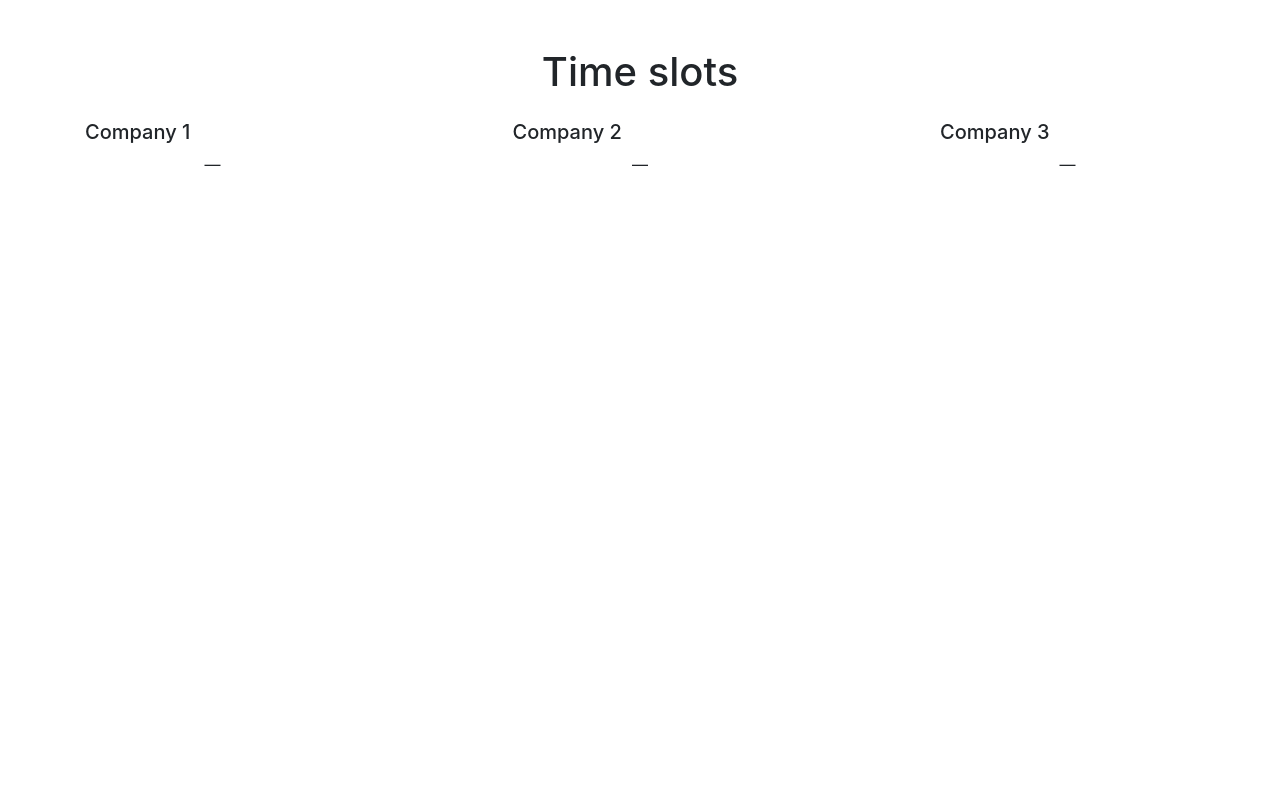
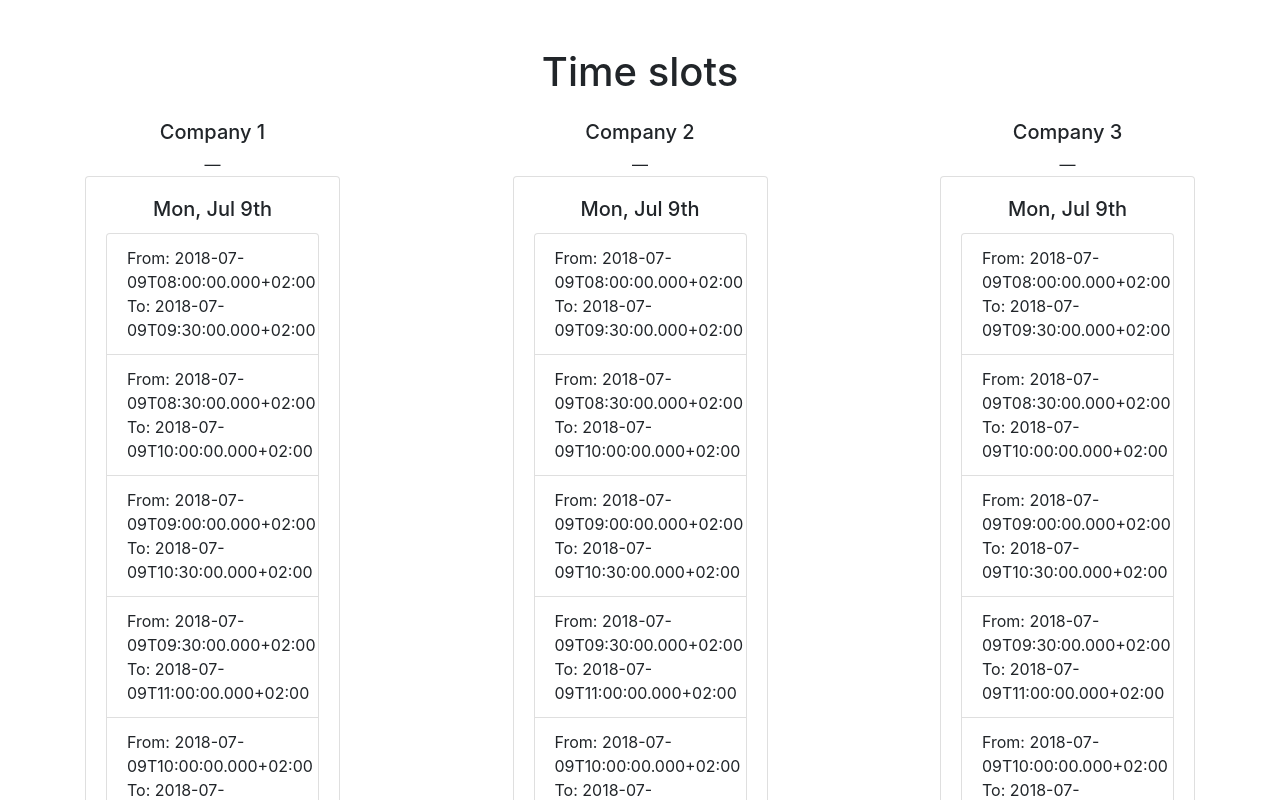
Before and after one commit to olezhek/time-slots, a React (Create React App) app: page / in a window 1280 px wide. Shown: the top 800 px of the page. Built offline with nearby package versions, Linux system fonts and the light colour scheme.

Commit message:
+moment, init DayOfWeek

```diff
--- a/package.json
+++ b/package.json
@@ -9,6 +9,7 @@
     "@testing-library/user-event": "^7.1.2",
     "bootstrap": "^4.5.3",
     "classnames": "^2.2.6",
+    "moment": "^2.29.1",
     "react": "^17.0.1",
     "react-dom": "^17.0.1",
     "react-redux": "^7.1.3",
--- a/src/App.css
+++ b/src/App.css
@@ -1,39 +1,3 @@
-.App {
-  text-align: center;
+.day-of-week:not(:first-child) {
+  margin-top: 2rem;
 }
-
-.App-logo {
-  height: 40vmin;
-  pointer-events: none;
-}
-
-@media (prefers-reduced-motion: no-preference) {
-  .App-logo {
-    animation: App-logo-float infinite 3s ease-in-out;
-  }
-}
-
-.App-header {
-  min-height: 100vh;
-  display: flex;
-  flex-direction: column;
-  align-items: center;
-  justify-content: center;
-  font-size: calc(10px + 2vmin);
-}
-
-.App-link {
-  color: rgb(112, 76, 182);
-}
-
-@keyframes App-logo-float {
-  0% {
-    transform: translateY(0);
-  }
-  50% {
-    transform: translateY(10px)
-  }
-  100% {
-    transform: translateY(0px)
-  }
-}
--- a/src/App.js
+++ b/src/App.js
@@ -2,7 +2,7 @@ import React, { useEffect } from 'react'
 import { useSelector, useDispatch } from 'react-redux'
 import { stateSelector, setData } from './features/calendar/calendarSlice'
 import initializeData from './utils/initializeData'
-// import Header from './features/header/Header'
+import DayOfWeek from './components/calendar/DayOfWeek'
 import 'bootstrap/dist/css/bootstrap.css'
 import './App.css'
 
@@ -13,16 +13,16 @@ function App() {
   }, [])
 
   const { data, reservations } = useSelector(stateSelector)
-
+console.log(data)
   return (
     <div className="container">
       <header>
         <h1 className="text-center mt-5 mb-4">Time slots</h1>
         <div className="row d-flex justify-content-between">
           {data.map(({ name, id }) => (
-            <div className="col-3">
+            <div className="col-3 text-center" key={id}>
               <h5>{name}</h5>
-              <div className="reservation text-center">
+              <div className="reservation">
                 {/*TODO: adjust condition and grouping*/}
                 {reservations[id] && <h5>Reservation</h5>}
                 <span
@@ -34,6 +34,20 @@ function App() {
           ))}
         </div>
       </header>
+      <div className="row d-flex justify-content-between">
+        {data.map(({ timeSlots }) => (
+          <div className="col-3">
+            {Object.keys(timeSlots).map((date) => (
+              <DayOfWeek
+                key={date}
+                date={date}
+                timeSlots={timeSlots[date]}
+                handleSlotClick={() => {}}
+              />
+            ))}
+          </div>
+        ))}
+      </div>
     </div>
   )
 }
--- /dev/null
+++ b/src/components/calendar/DayOfWeek.js
@@ -0,0 +1,26 @@
+import React from 'react'
+import moment from 'moment'
+import TimeSlot from './TimeSlot'
+
+export default function DayOfWeek({ date, timeSlots, handleSlotClick }) {
+  console.log(date)
+  return (
+    <div className="card day-of-week">
+      <div className="card-body">
+        <h5 className="card-title text-center">{moment(date).format('ddd, MMM Do')}</h5>
+        <ul className="list-group">
+          {timeSlots.map(({ start_time, end_time }) => (
+            <li className="list-group-item">
+              <TimeSlot
+                key={`${start_time}-${end_time}`}
+                from={start_time}
+                to={end_time}
+                onClick={handleSlotClick}
+              />
+            </li>
+          ))}
+        </ul>
+      </div>
+    </div>
+  )
+}
--- a/src/components/calendar/TimeSlot.js
+++ b/src/components/calendar/TimeSlot.js
@@ -1,16 +1,13 @@
 import React from 'react'
 import classnames from 'classnames'
 
-export default function TimeSlot({ from, to, disabled, removable, handleRemove }) {
+export default function TimeSlot({ from, to, disabled }) {
   return (
     <div className={classnames("d-flex align-items-center justify-content-between", { disabled })}>
       <div className="d-flex flex-column">
         <div><span>From:</span> {from}</div>
         <div><span>To:</span> {to}</div>
       </div>
-      {handleRemove && (
-        <button className="close" onClick={handleRemove}>&times;</button>
-      )}
     </div>
   )
 }
--- a/src/features/calendar/calendarSlice.js
+++ b/src/features/calendar/calendarSlice.js
@@ -1,4 +1,5 @@
 import { createSlice } from '@reduxjs/toolkit'
+import moment from 'moment'
 
 export const slice = createSlice({
   name: 'calendar',
@@ -14,7 +15,23 @@ export const slice = createSlice({
   reducers: {
     setData: (state, action) => {
       console.log('action', action)
-      state.data = action.payload
+      state.data = (action.payload || []).map(({ time_slots, ...companyInfo }) => {
+        const timeSlots = (time_slots || []).reduce((slots, slot) => {
+          const date = moment(slot.start_time).format('YYYY-MM-DD')
+          if (!slots[date]) {
+            slots[date] = []
+          }
+
+          slots[date].push(slot)
+
+          return slots
+        }, {})
+
+        return {
+          ...companyInfo,
+          timeSlots
+        }
+      })
     },
 
   }
```
Also changed, not shown: 1 other file (tests, documents, lock files or other folders).
